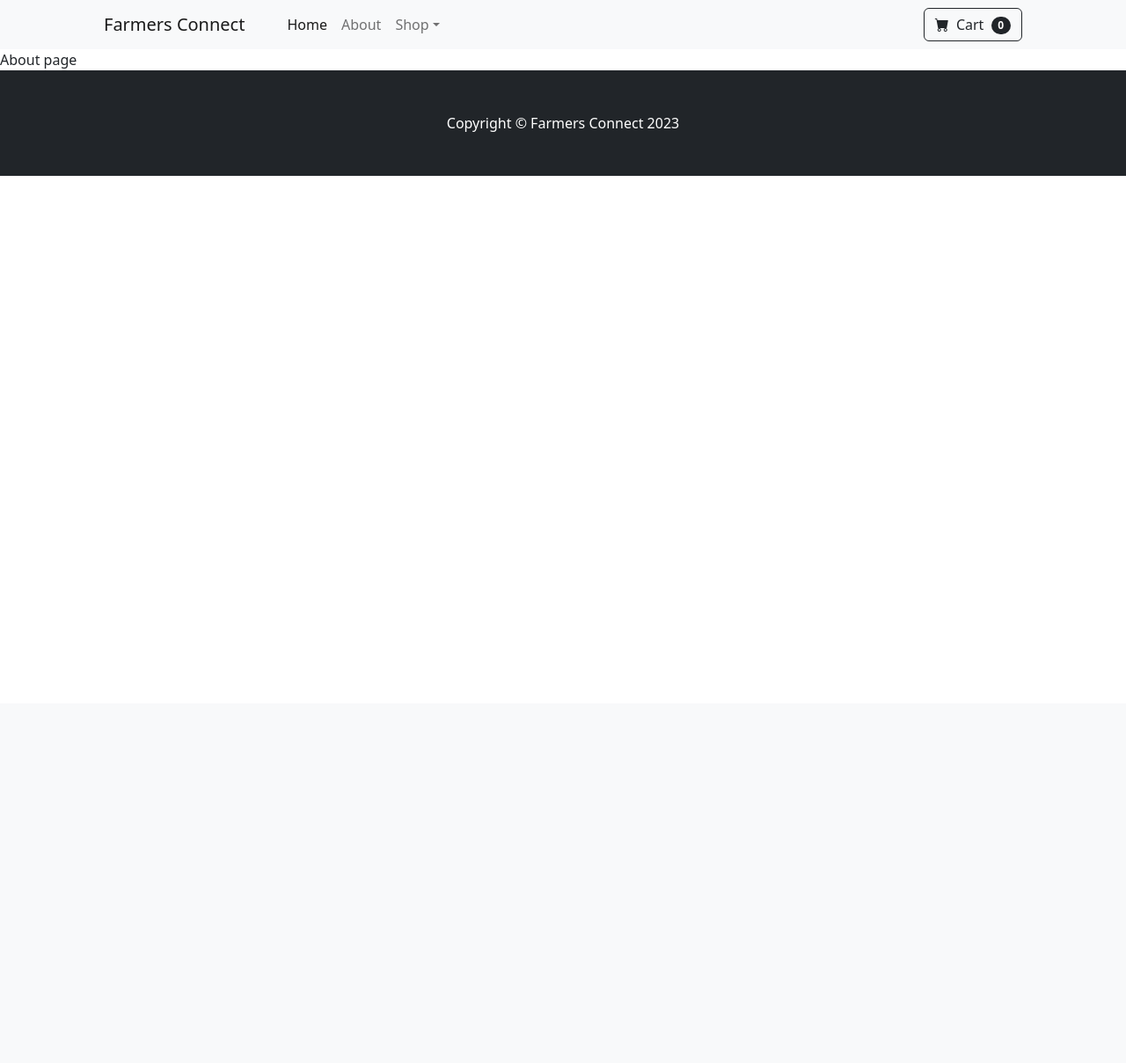
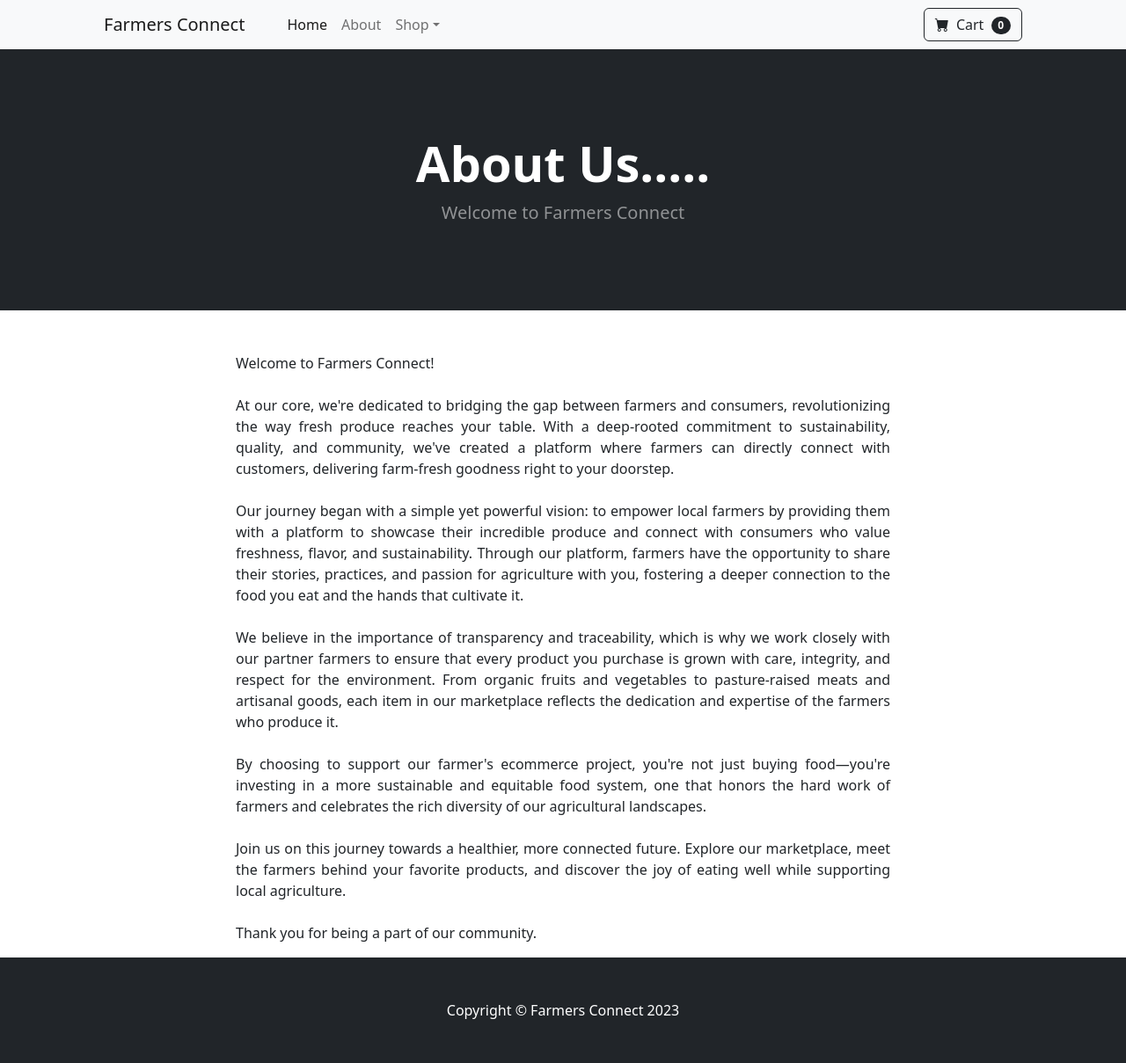
Before and after one commit to Artemisraw/ecom, a Django app: page /about/ in a window 1280 px wide. Shown: the whole page at 88% size. Before the commit the page ends 200 px from the top, so only its background shows below. Run offline with Django 4.2, Linux system fonts and the light colour scheme; some libraries are stand-ins or nearby versions.

Commit message:
about page

```diff
--- a/store/templates/about.html
+++ b/store/templates/about.html
@@ -1,4 +1,42 @@
 {% extends 'base.html' %}
     {% block content%}
-    About page
+            <!-- Header-->
+            <header class="bg-dark py-5">
+                <div class="container px-4 px-lg-5 my-5">
+                    <div class="text-center text-white">
+                        <h1 class="display-4 fw-bolder">About Us.....</h1>
+                        <p class="lead fw-normal text-white-50 mb-0">Welcome to Farmers Connect</p>
+                    </div>
+                </div>
+            </header>
+
+            <div class="container">
+                <div class="row">
+                    <center>
+                        <div class="col-8">
+                            <br/><br/>
+                            <p align="justify">
+                                Welcome to Farmers Connect!
+                                <br/><br/>
+
+At our core, we're dedicated to bridging the gap between farmers and consumers, revolutionizing the way fresh produce reaches your table. With a deep-rooted commitment to sustainability, quality, and community, we've created a platform where farmers can directly connect with customers, delivering farm-fresh goodness right to your doorstep.
+<br/><br/>
+
+Our journey began with a simple yet powerful vision: to empower local farmers by providing them with a platform to showcase their incredible produce and connect with consumers who value freshness, flavor, and sustainability. Through our platform, farmers have the opportunity to share their stories, practices, and passion for agriculture with you, fostering a deeper connection to the food you eat and the hands that cultivate it.
+<br/><br/>
+We believe in the importance of transparency and traceability, which is why we work closely with our partner farmers to ensure that every product you purchase is grown with care, integrity, and respect for the environment. From organic fruits and vegetables to pasture-raised meats and artisanal goods, each item in our marketplace reflects the dedication and expertise of the farmers who produce it.
+<br/><br/>
+By choosing to support our farmer's ecommerce project, you're not just buying food—you're investing in a more sustainable and equitable food system, one that honors the hard work of farmers and celebrates the rich diversity of our agricultural landscapes.
+<br/><br/>
+Join us on this journey towards a healthier, more connected future. Explore our marketplace, meet the farmers behind your favorite products, and discover the joy of eating well while supporting local agriculture.
+<br/><br/>
+Thank you for being a part of our community.
+
+                            </p>
+                        </div>
+                    </center>
+
+                </div>
+
+            </div>
     {% endblock %}
```
